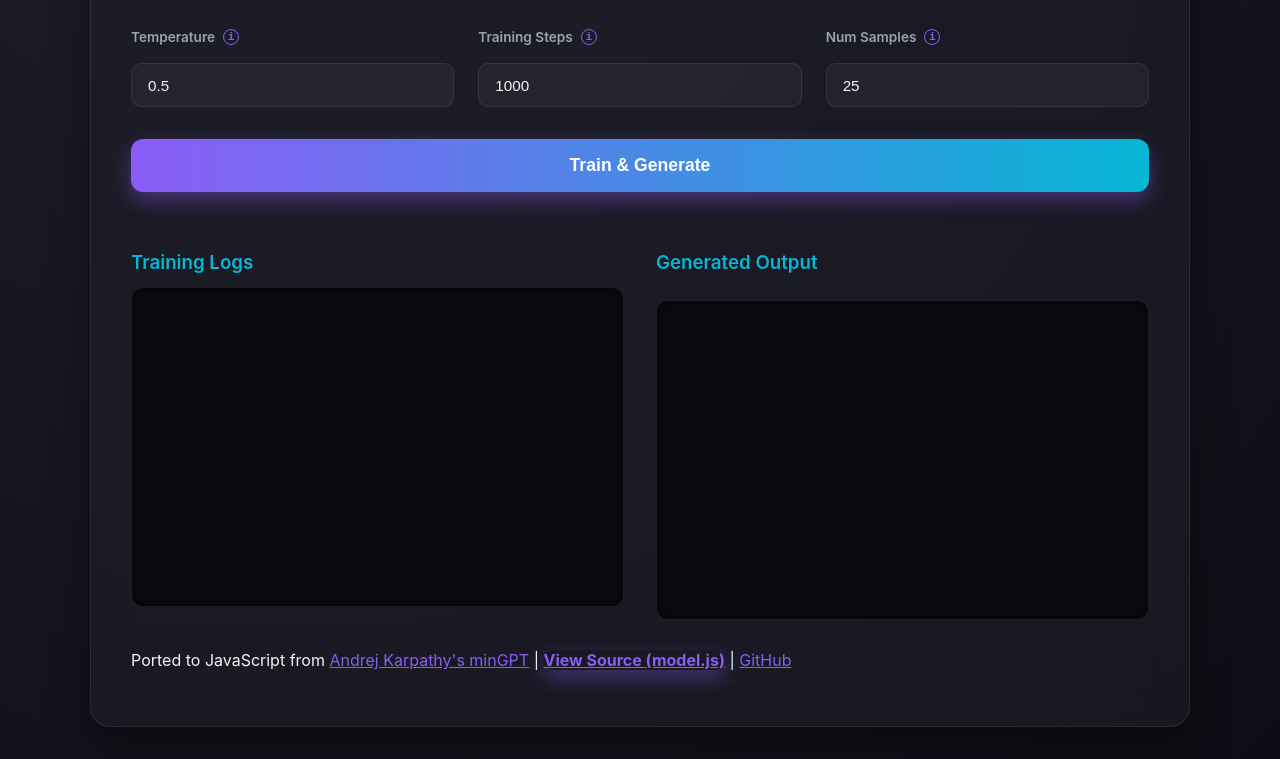
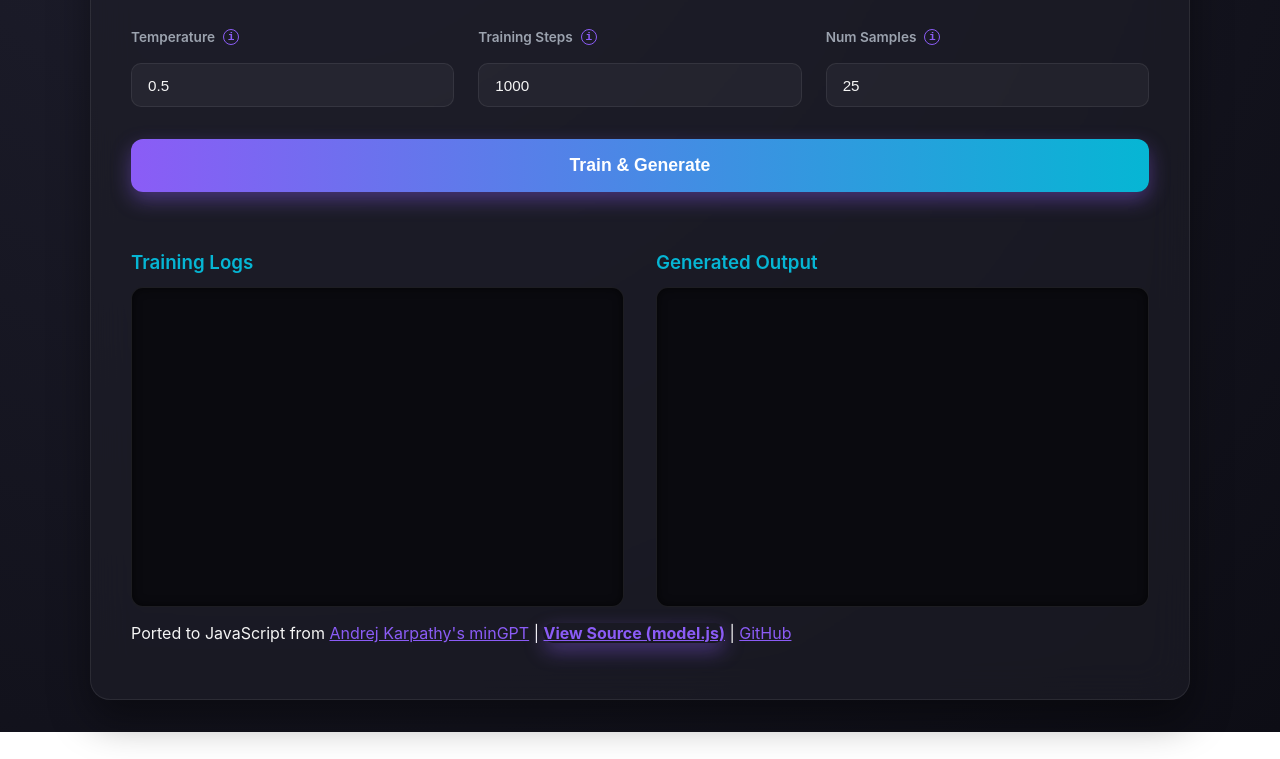
Before and after one commit to SudhansuuRanjan/microgpt, a website: page src/index.html in a window 1280 px wide. Shown: the part 556-1315 px from the top of the page. After the commit the page ends 1288 px from the top, so only its background shows below. Drawn offline with Linux system fonts and the light colour scheme.

Commit message:
fixed ui issue

```diff
--- a/src/style.css
+++ b/src/style.css
@@ -194,6 +194,7 @@ button:disabled {
 .output-container {
     display: grid;
     gap: 2rem;
+    align-items: start;
 }
 
 @media (min-width: 800px) {
@@ -228,6 +229,7 @@ button:disabled {
     font-size: 0.85rem;
     border: 1px solid var(--glass-border);
     box-shadow: inset 0 0 10px rgba(0, 0, 0, 0.6);
+    margin: 0;
 }
 
 .logs-box {
```
